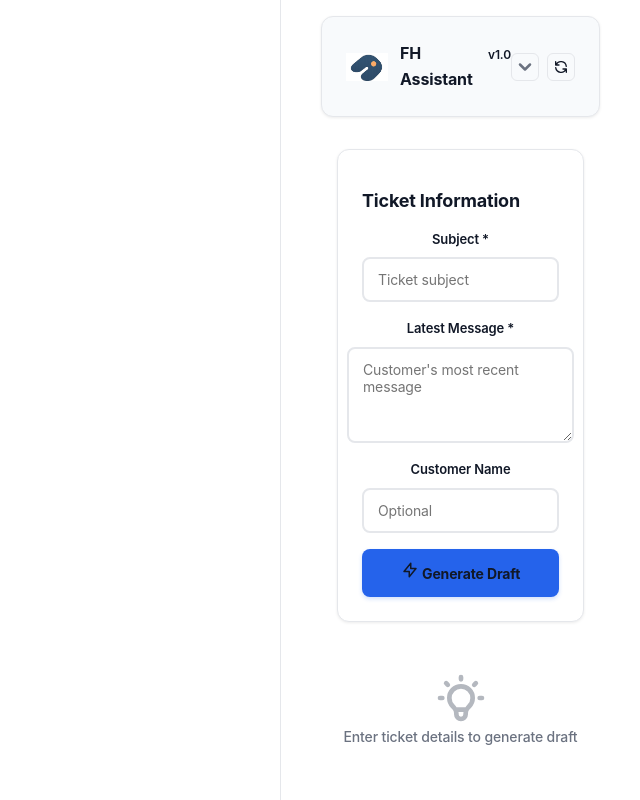
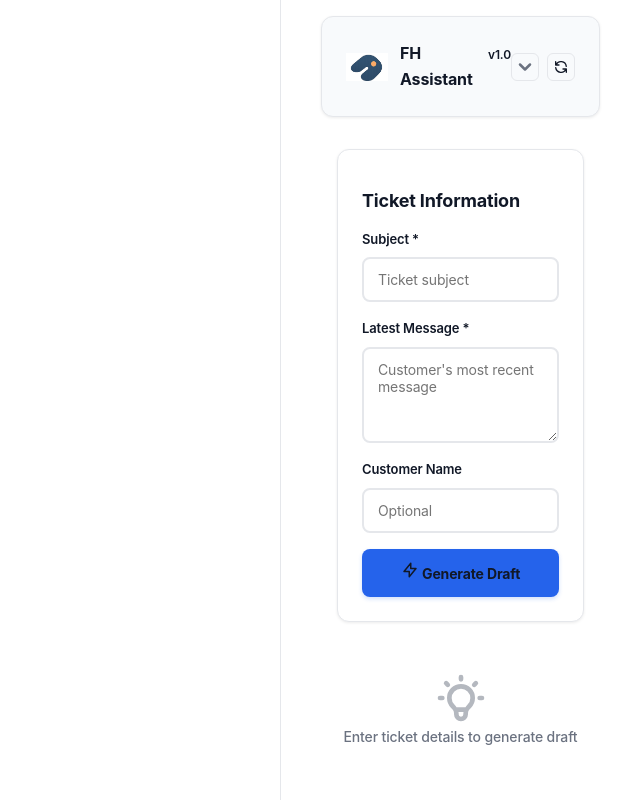
Before and after one commit to chrisrivero-dev/futurehub-sidecar, a Flask app: page /sidecar/ in a window 1280 px wide. Shown: the whole page, without its empty margins (640-1280 px from the left). Run offline with Flask 3, Linux system fonts and the light colour scheme.

Commit message:
milestone: executive summary wired, weekly summary hooked, form alignment fixed

```diff
--- a/static/css/components.css
+++ b/static/css/components.css
@@ -143,7 +143,7 @@
 .form-group {
   display: flex;
   flex-direction: column;
-  align-items: center;
+  align-items: stretch; /* ✅ left-aligned inputs */
   text-align: left;
   margin-bottom: var(--spacing-md);
 }
```
